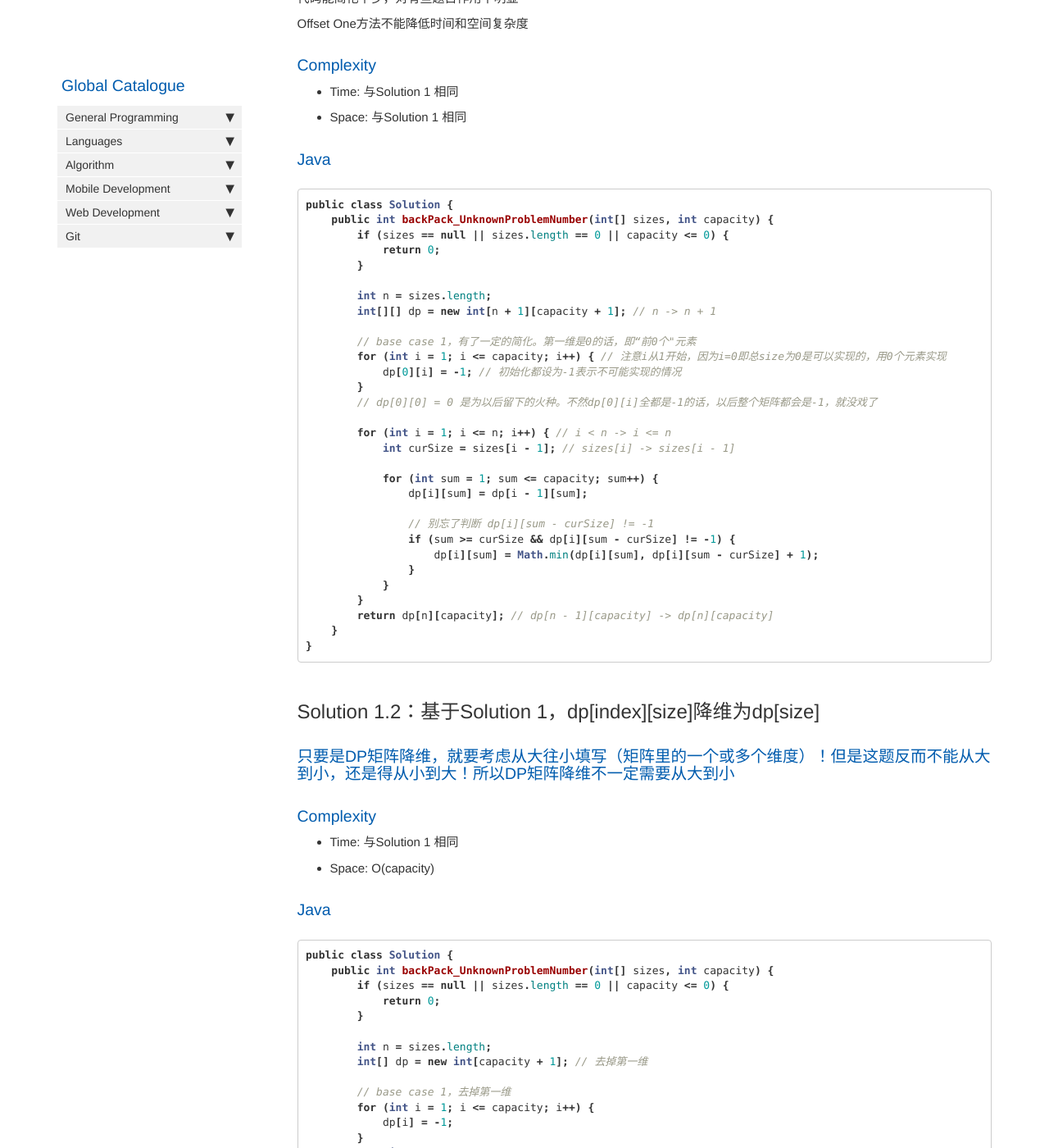
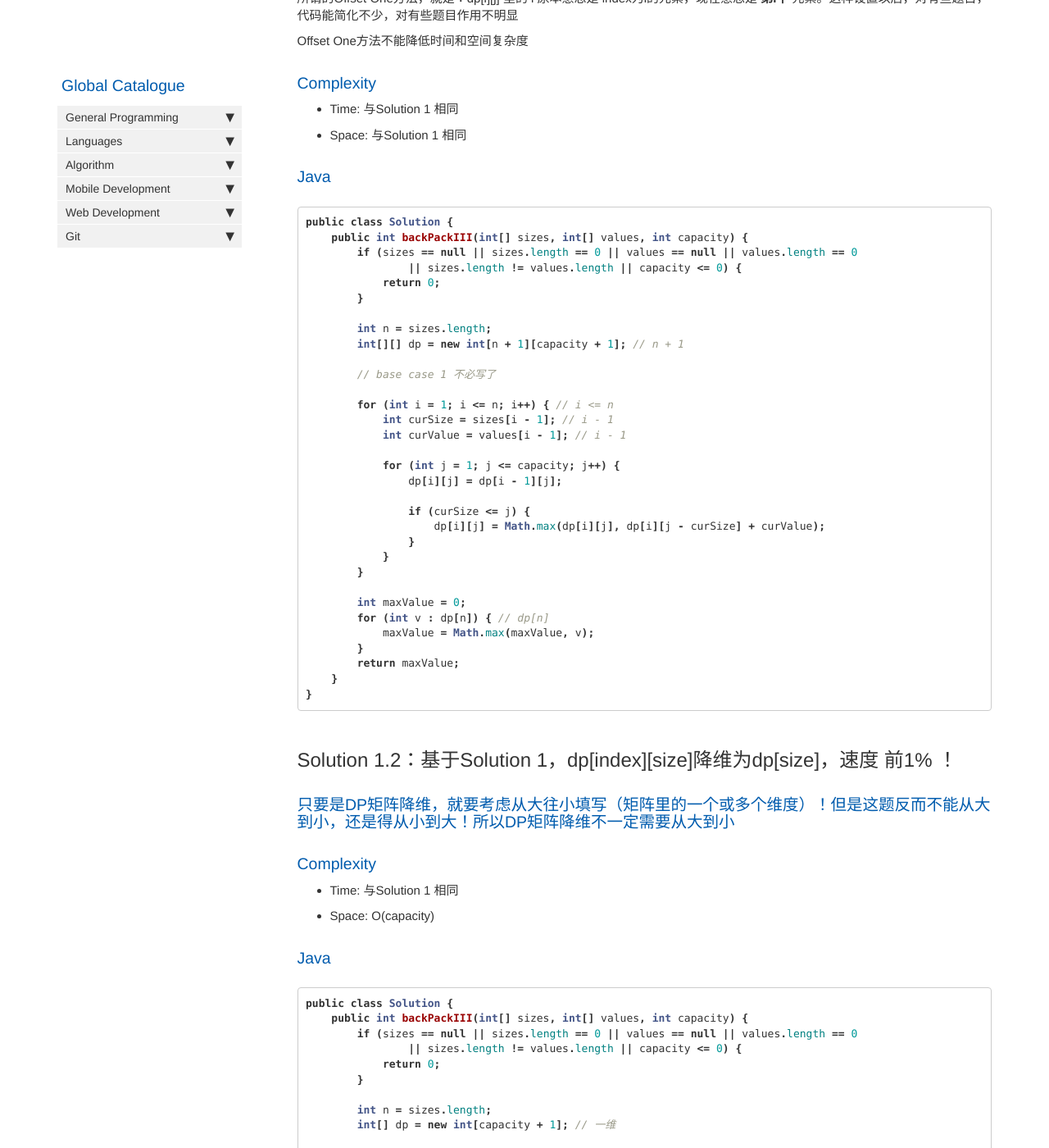
Before and after one commit to HungryOrc/hungryorc.github.io, a Jekyll site: the page built from pages/algorithm/algorithm_backpack_unlimited_2Attr_returnMaxTotalValue.md, in a window 1280 px wide and 1400 px high, scrolled down 1908 px. Shown: the whole window at 82% size. Built offline with Jekyll 4.4.1, drawn with Linux system fonts in a browser that asks for light colours; nearby versions of some CDN libraries; comment, search, counter and statistics services are not loaded; some of the changed text lies outside the part shown.

Commit message:
Update algorithm_backpack_unlimited_2Attr_returnMaxTotalValue.md

````diff
--- a/pages/algorithm/algorithm_backpack_unlimited_2Attr_returnMaxTotalValue.md
+++ b/pages/algorithm/algorithm_backpack_unlimited_2Attr_returnMaxTotalValue.md
@@ -28,7 +28,7 @@ Unlimited 的意思是 每个item可以被取用 0次到无限次。每个item
   * `dp[i - 1][s]`：i之前的那些items已经可以组成总和正好为 s 的组合了，item i 不参与
   * `dp[i][s - sizes[i]]`：已经用过了 **0次或若干次 item i**，组成了总和为 s - sizes[i] 的组合
   * 注意，`dp[i][sum - curValue]` 是**包含了** `dp[i - 1][sum - curValue]` 的。因为 `dp[i - 1][sum - curValue]` 表示 item i **已经被使用0次**，然后将会被使用一次
-* Return: `dp[n - 1][capacity of backpack]`
+* Return: 这里不是返回 `dp[n - 1][capacity]`。因为 获得总value最大时的总size未必是capacity。所以应该返回的是：`max(dp[n - 1][totalSize])`, for 1 <= totalSize <= capacity
 
 ### Complexity
 * Time: O(n * capacity)
@@ -86,38 +86,40 @@ Offset One方法不能降低时间和空间复杂度
 ### Java
 ```java
 public class Solution {
-    public int backPack_UnknownProblemNumber(int[] sizes, int capacity) {
-        if (sizes == null || sizes.length == 0 || capacity <= 0) {
+    public int backPackIII(int[] sizes, int[] values, int capacity) {
+        if (sizes == null || sizes.length == 0 || values == null || values.length == 0
+                || sizes.length != values.length || capacity <= 0) {
             return 0;
         }
 
         int n = sizes.length;
-        int[][] dp = new int[n + 1][capacity + 1]; // n -> n + 1
+        int[][] dp = new int[n + 1][capacity + 1]; // n + 1
 
-        // base case 1，有了一定的简化。第一维是0的话，即“前0个"元素
-        for (int i = 1; i <= capacity; i++) { // 注意i从1开始，因为i=0即总size为0是可以实现的，用0个元素实现
-            dp[0][i] = -1; // 初始化都设为-1表示不可能实现的情况
-        }
-        // dp[0][0] = 0 是为以后留下的火种。不然dp[0][i]全都是-1的话，以后整个矩阵都会是-1，就没戏了
+        // base case 1 不必写了
 
-        for (int i = 1; i <= n; i++) { // i < n -> i <= n
-            int curSize = sizes[i - 1]; // sizes[i] -> sizes[i - 1]
+        for (int i = 1; i <= n; i++) { // i <= n
+            int curSize = sizes[i - 1]; // i - 1
+            int curValue = values[i - 1]; // i - 1
 
-            for (int sum = 1; sum <= capacity; sum++) {
-                dp[i][sum] = dp[i - 1][sum];
+            for (int j = 1; j <= capacity; j++) {
+                dp[i][j] = dp[i - 1][j];
 
-                // 别忘了判断 dp[i][sum - curSize] != -1
-                if (sum >= curSize && dp[i][sum - curSize] != -1) {
-                    dp[i][sum] = Math.min(dp[i][sum], dp[i][sum - curSize] + 1);
+                if (curSize <= j) {
+                    dp[i][j] = Math.max(dp[i][j], dp[i][j - curSize] + curValue);
                 }
             }
         }
-        return dp[n][capacity]; // dp[n - 1][capacity] -> dp[n][capacity]
+
+        int maxValue = 0;
+        for (int v : dp[n]) { // dp[n]
+            maxValue = Math.max(maxValue, v);
+        }
+        return maxValue;
     }
 }
 ```
 
-## Solution 1.2：基于Solution 1，dp[index][size]降维为dp[size]
+## Solution 1.2：基于Solution 1，dp[index][size]降维为dp[size]，速度 前1% ！
 
 ### 只要是DP矩阵降维，就要考虑从大往小填写（矩阵里的一个或多个维度）！但是这题反而不能从大到小，还是得从小到大！所以DP矩阵降维不一定需要从大到小
 
@@ -128,38 +130,41 @@ public class Solution {
 ### Java
 ```java
 public class Solution {
-    public int backPack_UnknownProblemNumber(int[] sizes, int capacity) {
-        if (sizes == null || sizes.length == 0 || capacity <= 0) {
+    public int backPackIII(int[] sizes, int[] values, int capacity) {
+        if (sizes == null || sizes.length == 0 || values == null || values.length == 0
+                || sizes.length != values.length || capacity <= 0) {
             return 0;
         }
 
         int n = sizes.length;
-        int[] dp = new int[capacity + 1]; // 去掉第一维
+        int[] dp = new int[capacity + 1]; // 一维
 
-        // base case 1，去掉第一维
-        for (int i = 1; i <= capacity; i++) {
-            dp[i] = -1;
-        }
+        // base case 1
         for (int i = 1; i <= capacity / sizes[0]; i++) {
-            dp[sizes[0] * i] = i;
+            dp[sizes[0] * i] = values[0] * i; // 一维
         }
 
         for (int i = 1; i < n; i++) {
             int curSize = sizes[i];
+            int curValue = values[i];
 
-            for (int sum = 1; sum <= capacity; sum++) {
-                // 去掉第一维以后，这个也就没意义了：dp[sum] = dp[sum];
+            for (int j = 1; j <= capacity; j++) {
+                // dp[j] = dp[j]; // 在一维下，这个没意义了
 
-                if (sum >= curSize && dp[s][sum - curSize] != -1) {
-                    dp[sum] = Math.min(dp[sum], dp[sum - curSize] + 1);
+                if (curSize <= j) {
+                    dp[j] = Math.max(dp[j], dp[j - curSize] + curValue); // 一维
                 }
             }
         }
-        return dp[capacity];
+
+        int maxValue = 0;
+        for (int v : dp) { // 一维
+            maxValue = Math.max(maxValue, v);
+        }
+        return maxValue;
     }
 }
 ```
-
 
 ## Solution 2：一种很有趣的DFS方法。但速度超时 hoho <==== 我写的这个解法对么？
 
@@ -169,40 +174,41 @@ public class Solution {
 
 ### Java
 ```java
-class Solution {
-    public int backPack_UnknownProblemNumber(int[] sizes, int capacity) {
-        if (sizes == null || sizes.length == 0 || capacity <= 0) {
+public class Solution {
+    public int backPackIII(int[] sizes, int[] values, int capacity) {
+        if (sizes == null || sizes.length == 0 || values == null || values.length == 0
+                || sizes.length != values.length || capacity <= 0) {
             return 0;
         }
 
-        return minNumItems(sizes, 0, 0, capacity);
+        return dfs(sizes, values, 0, capacity, 0);
     }
 
-    private int minNumItems(int[] sizes, int curIndex, int curNumItems, int remain) {
-        if (remain == 0) { // 这个条件要写在 curIndex == sizes.length 之前！否则会漏解！
-            return curNumItems;
-        } else if (remain < 0) {
-            return Integer.MAX_VALUE; // 意味着失败
+    private int dfs(int[] sizes, int[] values, int curInd,
+            int remainSize, int curTotalVal) {
+        if (remainSize == 0) {
+            return curTotalVal;
+        } else if (remainSize < 0) {
+            return 0; // 表示此路失败
         }
 
-        if (curIndex == sizes.length) {
-            return Integer.MAX_VALUE; // 意味着失败
+        if (curInd == sizes.length) {
+            return curTotalVal;
         }
 
-        int curSize = sizes[curIndex];
-
-        int numItems = Integer.MAX_VALUE;
-        for (int i = 0; i <= remain / curSize; i++) { // 这里i要从0开始，表示一个也不用的情况
-            // 注意，这里要有 curNumItems + i
-            numItems = Math.min(numItems, minNumItems(
-                sizes, curIndex + 1, curNumItems + i, remain - i * curSize));
+        int totalVal = 0;
+        int curSize = sizes[curInd];
+        int curVal = values[curInd];
+        for (int i = 0; i <= remainSize / curSize; i++) {
+            totalVal = Math.max(totalVal,
+                dfs(sizes, values, curInd + 1, remainSize - i * curSize, curTotalVal + i * curVal));
         }
-        return numItems;
+        return totalVal;
     }
 }
 ```
 
 ## Reference
-网上没找到这题
+[Backpack III [LintCode]](https://www.lintcode.com/problem/backpack-iii/description)
 
 {% include links.html %}
````
